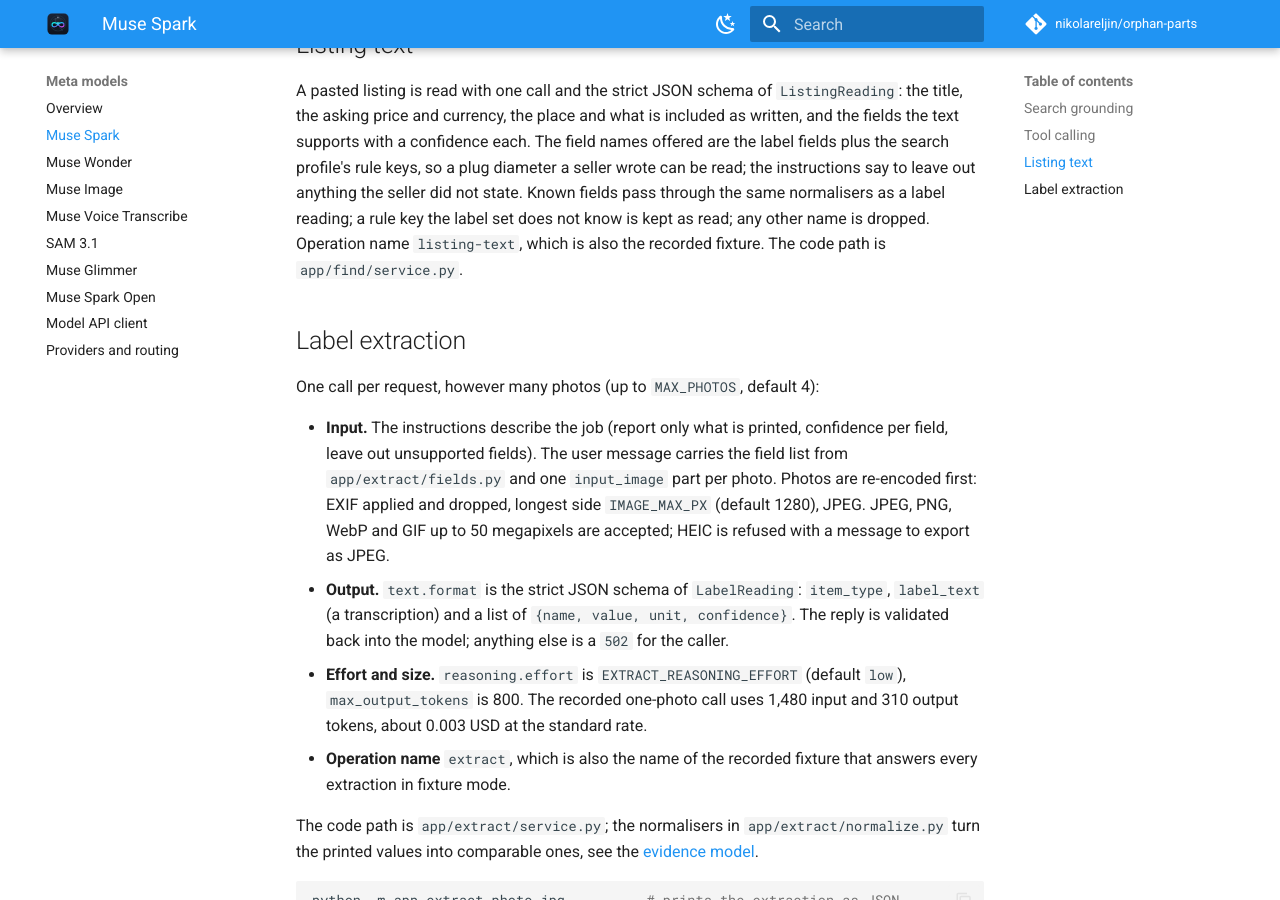
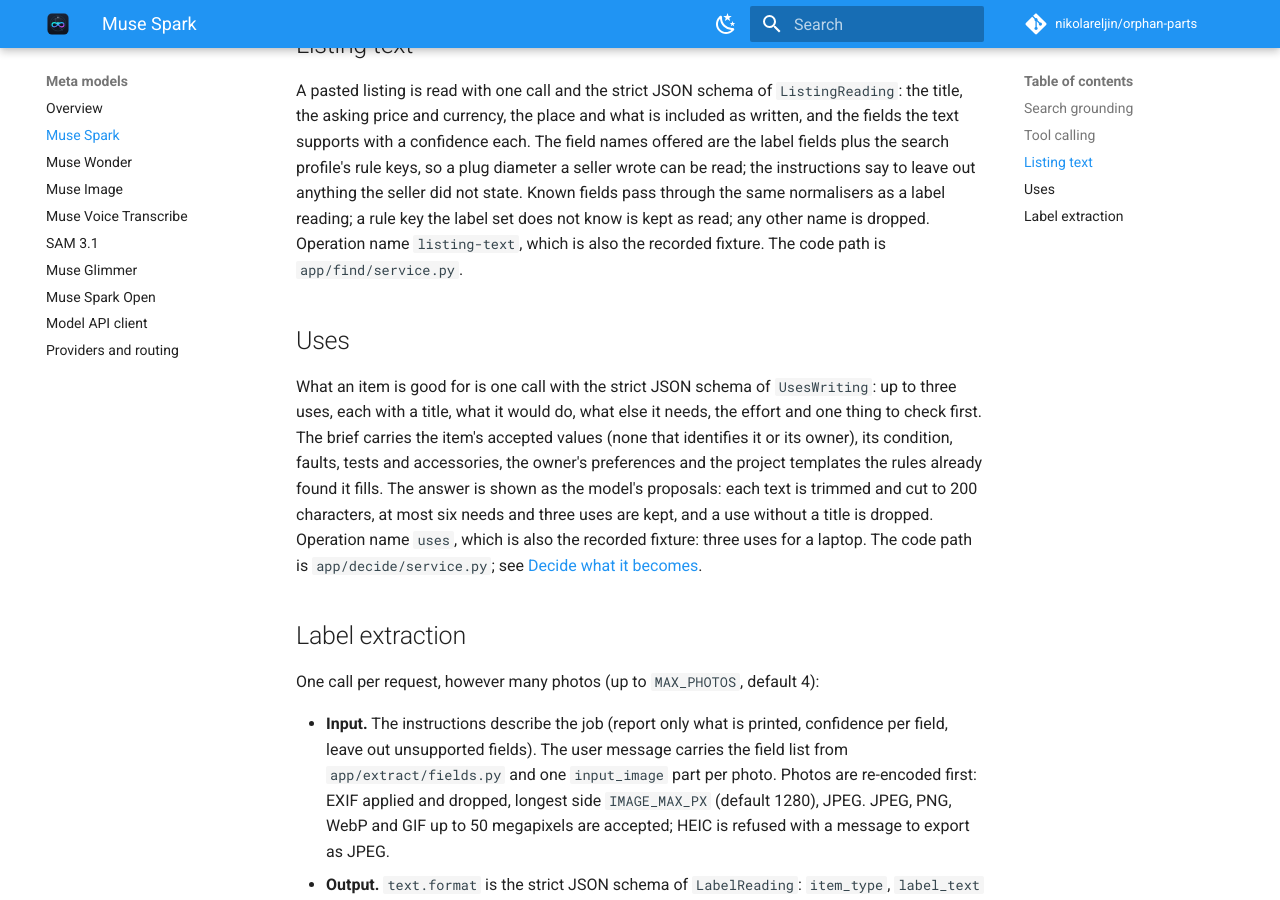
Before and after one commit to nikolareljin/orphan-parts, an MkDocs documentation site: the page built from docs/models/muse-spark.md, in a window 1280 px wide and 900 px high, scrolled down 1221 px. Built offline with MkDocs 1.6.1 and Material for MkDocs 9.7.7, drawn with Linux system fonts in a browser that asks for light colours; comment, search, counter and statistics services are not loaded.

Commit message:
fix(decide): the worth row reads a new guidance, the model's text bounds tested, the uses call documented

```diff
--- a/docs/models/muse-spark.md
+++ b/docs/models/muse-spark.md
@@ -50,6 +50,17 @@
 any other name is dropped. Operation name `listing-text`, which is also the recorded fixture.
 The code path is `app/find/service.py`.
 
+## Uses
+
+What an item is good for is one call with the strict JSON schema of `UsesWriting`: up to three
+uses, each with a title, what it would do, what else it needs, the effort and one thing to check
+first. The brief carries the item's accepted values (none that identifies it or its owner), its
+condition, faults, tests and accessories, the owner's preferences and the project templates the
+rules already found it fills. The answer is shown as the model's proposals: each text is trimmed
+and cut to 200 characters, at most six needs and three uses are kept, and a use without a title
+is dropped. Operation name `uses`, which is also the recorded fixture: three uses for a laptop.
+The code path is `app/decide/service.py`; see [Decide what it becomes](../guides/decide.md).
+
 ## Label extraction
 
 One call per request, however many photos (up to `MAX_PHOTOS`, default 4):
--- a/frontend/src/components/Decide.tsx
+++ b/frontend/src/components/Decide.tsx
@@ -13,9 +13,12 @@
 // uses are the model's proposals and say so; the choice is kept on the item as an event.
 export default function Decide({
   item,
+  guided,
   onDecide,
 }: {
   item: Item
+  // bumped when the Value panel writes a guidance: the worth row reads it again
+  guided: number
   onDecide: (choice: DecisionChoice, note: string) => Promise<void>
 }) {
   const [view, setView] = useState<Decision | null>(null)
@@ -43,7 +46,7 @@
       cancelled = true
     }
     // the item's version too: a decision, an edit or an accepted value changes the rows
-  }, [item.id, item.version, decided])
+  }, [item.id, item.version, decided, guided])
 
   // The price call takes the currency and the place from the owner, on the Value panel's own
   // form; this row sends them there rather than ask with a currency it made up.
--- a/frontend/src/components/Value.tsx
+++ b/frontend/src/components/Value.tsx
@@ -8,7 +8,8 @@
 }
 
 // What it is worth: four quantities kept apart, each with its pages and dates. You set the price.
-export default function Value({ item }: { item: Item }) {
+// `onGuided` is told when a new guidance is written, so a panel that reads it can read it again.
+export default function Value({ item, onGuided }: { item: Item; onGuided?: () => void }) {
   const [guide, setGuide] = useState<Guidance | null>(null)
   const [reports, setReports] = useState<PriceReport[]>([])
   const [currency, setCurrency] = useState('USD')
@@ -50,6 +51,7 @@
     setError('')
     try {
       setGuide(await api.value.guide(item.id, { currency, country, city }))
+      onGuided?.()
     } catch (err: unknown) {
       setError(message(err))
     } finally {
```
Also changed, not shown: CHANGELOG.md (+1 -1 lines), JUDGES.md (+1 -1 lines), docs/development/testing.md (+7 -0 lines), docs/guides/decide.md (+3 -3 lines), frontend/src/components/Inventory.tsx (+8 -2 lines), 2 other files.
